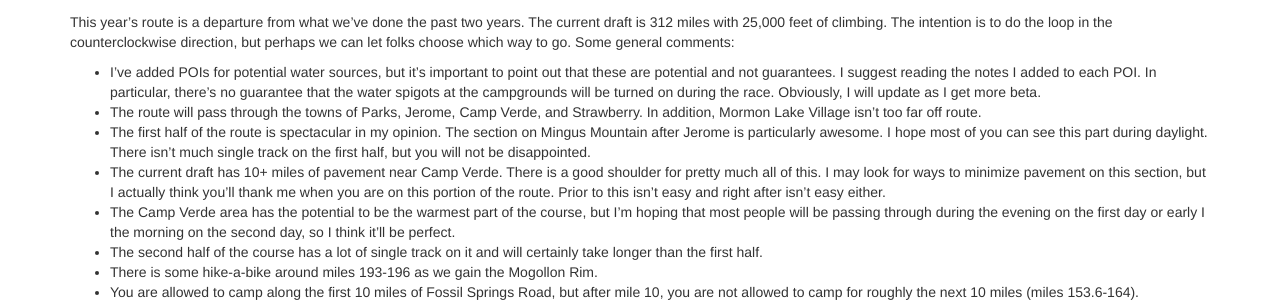
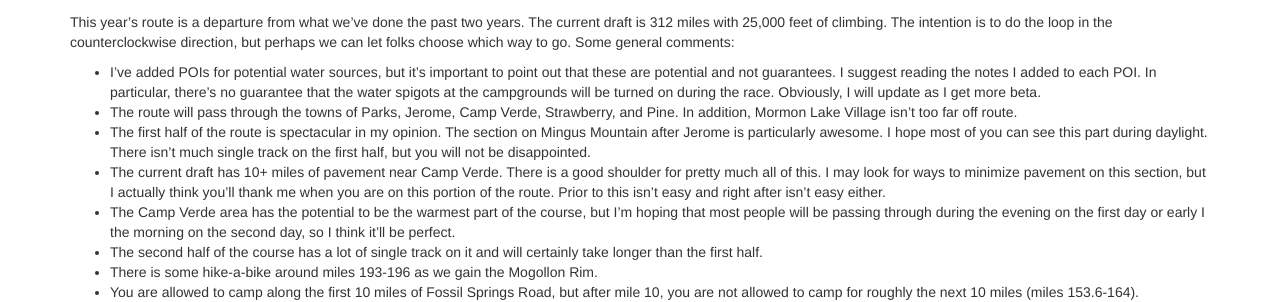
Before and after one commit to dcernst/PinyonsPines, a Jekyll site: the page built from course2021.md, in a window 1280 px wide and 900 px high, scrolled down 1181 px. Shown: the part 498-800 px from the top of the window. Built offline with Jekyll 4.4.1, drawn with Linux system fonts in a browser that asks for light colours; nearby versions of some CDN libraries.

Commit message:
Update to course

```diff
--- a/course2021.md
+++ b/course2021.md
@@ -35,7 +35,7 @@ Here is a draft of the proposed route for 2021.
 This year's route is a departure from what we've done the past two years. The current draft is 312 miles with 25,000 feet of climbing. The intention is to do the loop in the counterclockwise direction, but perhaps we can let folks choose which way to go.  Some general comments:
 
 - I've added POIs for potential water sources, but it's important to point out that these are potential and not guarantees.  I suggest reading the notes I added to each POI. In particular, there's no guarantee that the water spigots at the campgrounds will be turned on during the race.  Obviously, I will update as I get more beta.
-- The route will pass through the towns of Parks, Jerome, Camp Verde, and Strawberry.  In addition, Mormon Lake Village isn't too far off route.
+- The route will pass through the towns of Parks, Jerome, Camp Verde, Strawberry, and Pine.  In addition, Mormon Lake Village isn't too far off route.
 - The first half of the route is spectacular in my opinion.  The section on Mingus Mountain after Jerome is particularly awesome.  I hope most of you can see this part during daylight. There isn't much single track on the first half, but you will not be disappointed.
 - The current draft has 10+ miles of pavement near Camp Verde.  There is a good shoulder for pretty much all of this. I may look for ways to minimize pavement on this section, but I actually think you'll thank me when you are on this portion of the route. Prior to this isn't easy and right after isn't easy either.
 - The Camp Verde area has the potential to be the warmest part of the course, but I'm hoping that most people will be passing through during the evening on the first day or early I the morning on the second day, so I think it'll be perfect.
```
